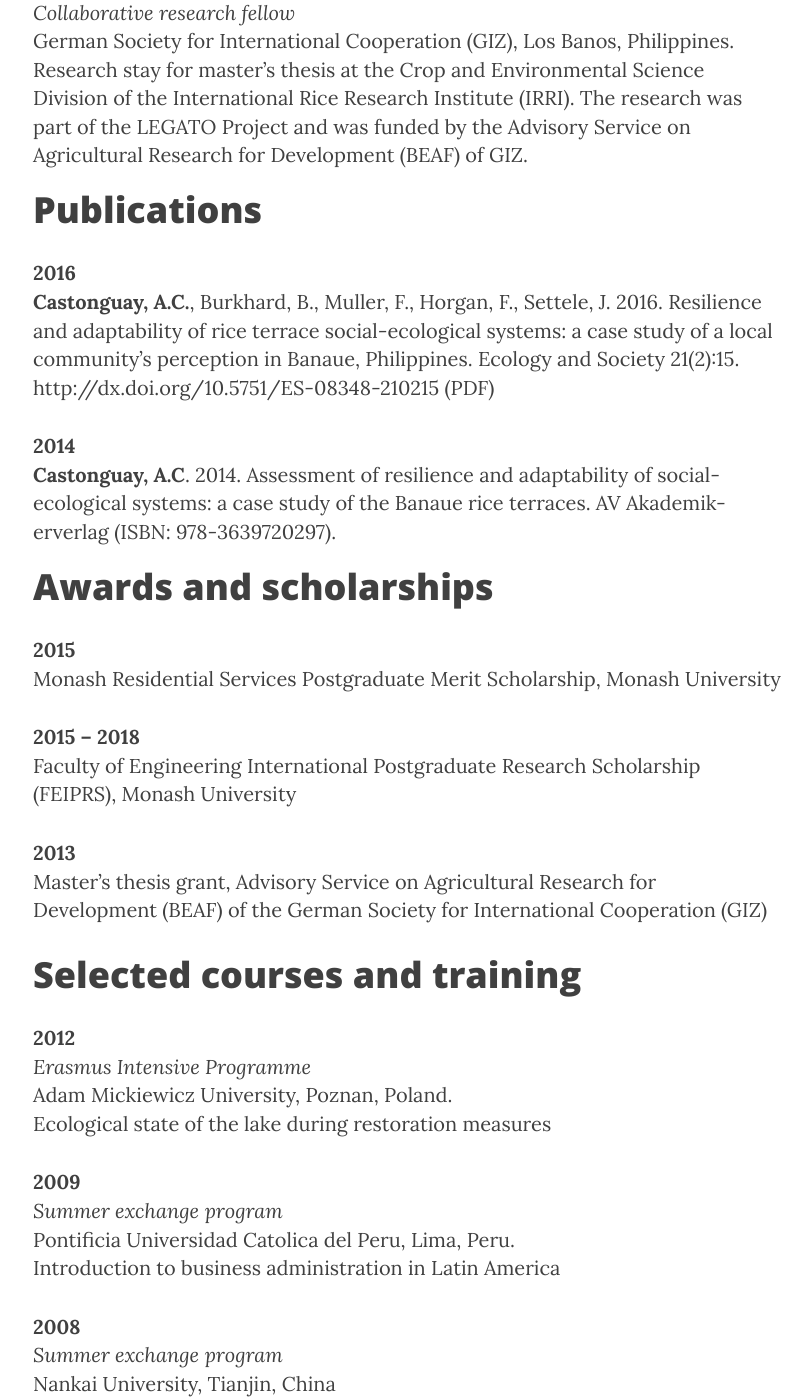
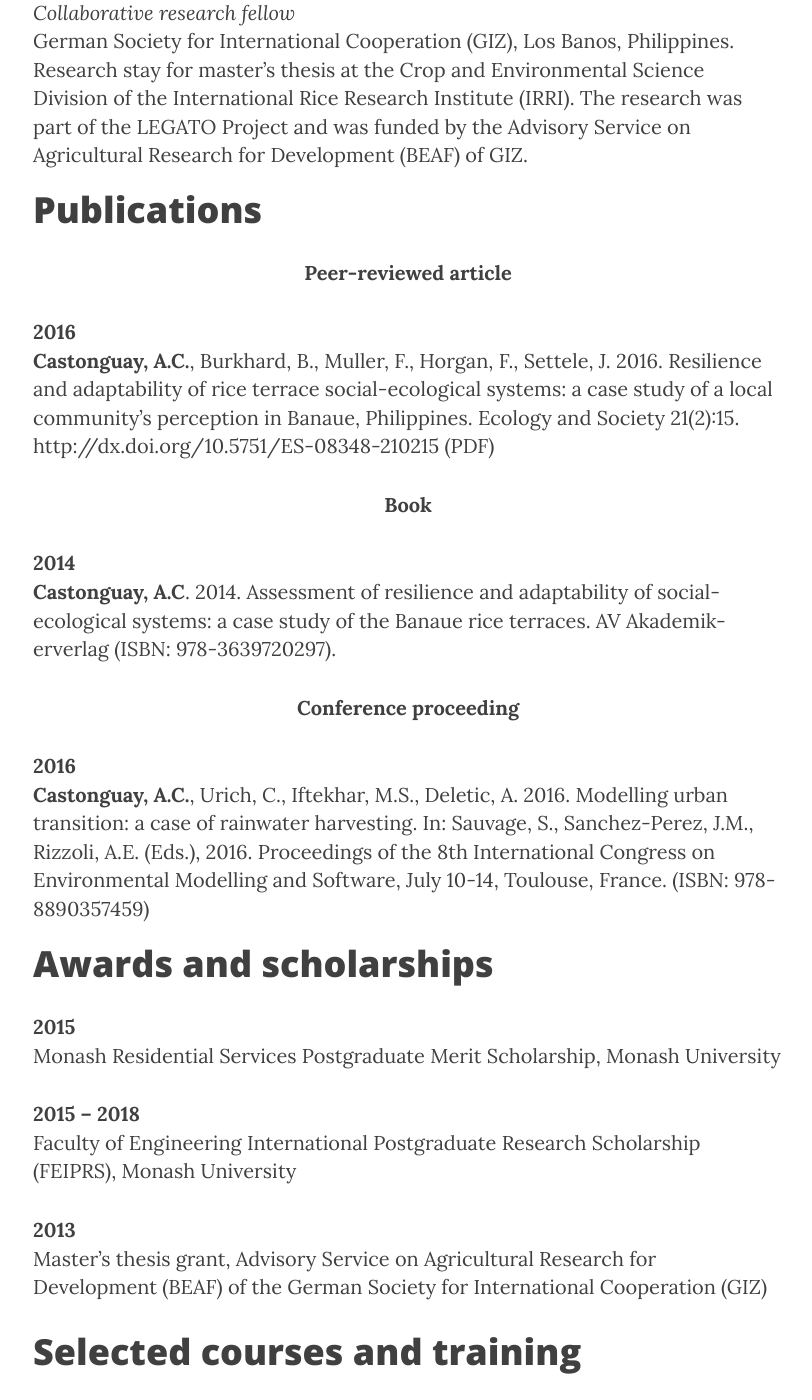
Before and after one commit to accastonguay/previous_website, a Jekyll site: the page built from CV/index.md, in a window 1280 px wide and 1400 px high, scrolled down 1681 px. Shown: the whole window, without its empty margins (232-1044 px from the left). Built offline with Jekyll 4.4.1, drawn with Linux system fonts in a browser that asks for light colours; nearby versions of some CDN libraries.

Commit message:
add IEMS conference

```diff
--- a/CV/index.md
+++ b/CV/index.md
@@ -70,14 +70,22 @@
 (BEAF) of GIZ.
 
 # Publications
-
+<p></p>
+<center><b> Peer-reviewed article </b></center>
 <p></p>
 2016
 :    **Castonguay, A.C.**, Burkhard, B., Muller, F., Horgan, F., Settele, J. 2016. Resilience and adaptability of rice terrace social-ecological systems: a case study of a local community's perception in Banaue, Philippines. Ecology and Society 21(2):15. [http://dx.doi.org/10.5751/ES-08348-210215](http://dx.doi.org/10.5751/ES-08348-210215) [(PDF)](papers/Castonguay_et_al_2016.pdf)
-
+<p></p>
+<center><b> Book </b></center>
 <p></p>
 2014
 :    **Castonguay, A.C**. 2014. Assessment of resilience and adaptability of social-ecological systems: a case study of the Banaue rice terraces. AV Akademik-erverlag (ISBN: 978-3639720297).
+<p></p>
+<center><b> Conference proceeding </b></center>
+<p></p>
+2016
+:	**Castonguay, A.C.**, Urich, C., Iftekhar, M.S., Deletic, A. 2016. Modelling urban transition: a case of rainwater harvesting. In: Sauvage, S., Sanchez-Perez, J.M., Rizzoli, A.E. (Eds.), 2016. Proceedings of the 8th International Congress on Environmental Modelling and Software, July 10-14, Toulouse, France. (ISBN: 978-8890357459)
+
 
 # Awards and scholarships
 
```
